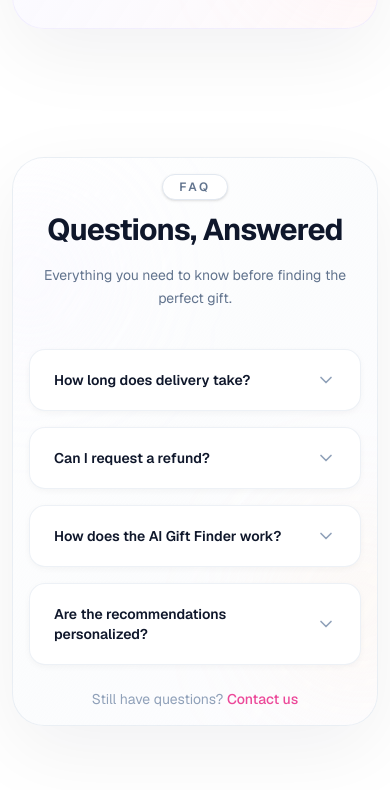
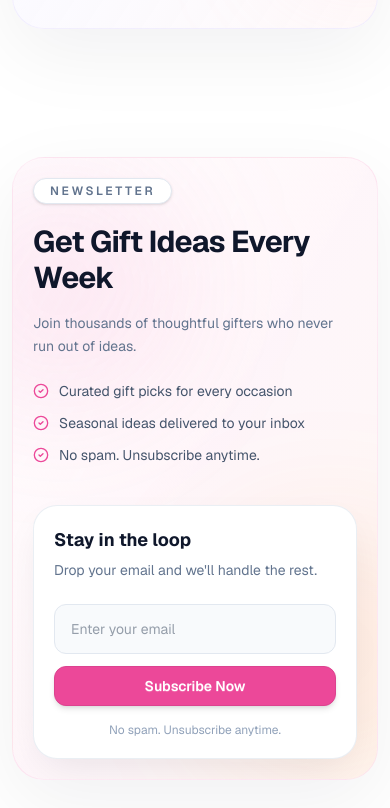
Before and after one commit to mahdi9162/Giftly-Client-Side, a Next.js app: page / in a window 390 px wide. Shown: the part 8916-9724 px from the top of the page. Built offline with nearby package versions, Linux system fonts and the light colour scheme.

Commit message:
feat: add Newsletter CTA section for email subscription and conversion

```diff
--- a/src/app/page.tsx
+++ b/src/app/page.tsx
@@ -3,6 +3,7 @@ import CategorySection from '@/components/home/CategorySection';
 import FAQ from '@/components/home/FAQ';
 import FeaturedProducts from '@/components/home/FeaturedProducts';
 import HeroSection from '@/components/home/HeroSection';
+import NewsletterCTA from '@/components/home/NewsletterCTA';
 import Testimonials from '@/components/home/Testimonials';
 import WhyChooseUs from '@/components/home/WhyChooseUs';
 import Navbar from '@/components/shared/Navbar';
@@ -28,6 +29,7 @@ export default function Home() {
       <AIHowItWorks />
       <WhyChooseUs />
       <Testimonials />
+      <NewsletterCTA />
       <FAQ />
     </>
   );
--- a/src/components/home/FAQ.tsx
+++ b/src/components/home/FAQ.tsx
@@ -28,7 +28,6 @@ const faqs = [
 ];
 
 const FAQ = () => {
-  // only one item open at a time; null means all closed
   const [openId, setOpenId] = useState<number | null>(null);
 
   const toggle = (id: number) => {
--- a/src/components/home/NewsletterCTA.tsx
+++ b/src/components/home/NewsletterCTA.tsx
@@ -0,0 +1,97 @@
+"use client";
+
+import { useState } from "react";
+import { CheckCircle2 } from "lucide-react";
+import Container from "../shared/Container";
+
+const bullets = [
+  "Curated gift picks for every occasion",
+  "Seasonal ideas delivered to your inbox",
+  "No spam. Unsubscribe anytime.",
+];
+
+const NewsletterCTA = () => {
+  const [email, setEmail] = useState("");
+
+  const handleSubmit = (e: React.FormEvent) => {
+    e.preventDefault();
+    // TODO: wire up to newsletter service
+    setEmail("");
+  };
+
+  return (
+    <Container>
+      <section className="px-3 py-16 md:px-0 md:py-20">
+        <div className="relative overflow-hidden rounded-4xl border border-primary/10 bg-gradient-to-br from-white via-primary/5 to-secondary/5 shadow-[0_24px_80px_rgba(15,23,42,0.06)]">
+          {/* glow blobs */}
+          <div className="pointer-events-none absolute -left-20 top-0 h-64 w-64 rounded-full bg-primary/10 blur-3xl" />
+          <div className="pointer-events-none absolute -right-20 bottom-0 h-64 w-64 rounded-full bg-secondary/10 blur-3xl" />
+
+          <div className="relative grid gap-10 p-5 sm:p-10 lg:grid-cols-2 lg:gap-16 lg:p-14">
+
+            {/* LEFT — messaging */}
+            <div className="flex flex-col justify-center">
+              <p className="inline-flex w-fit rounded-full border border-slate-200 bg-white px-4 py-1 text-xs font-semibold uppercase tracking-[0.22em] text-slate-500 shadow-sm">
+                Newsletter
+              </p>
+
+              <h2 className="mt-5 text-3xl font-bold tracking-tight text-slate-900 md:text-5xl">
+                Get Gift Ideas <br className="hidden sm:block" />
+                Every Week
+              </h2>
+
+              <p className="mt-4 max-w-sm text-sm leading-relaxed text-slate-500 md:text-base md:leading-7">
+                Join thousands of thoughtful gifters who never run out of ideas.
+              </p>
+
+              <ul className="mt-6 space-y-3">
+                {bullets.map((b) => (
+                  <li key={b} className="flex items-start gap-2.5 text-sm text-slate-600">
+                    <CheckCircle2 className="mt-0.5 h-4 w-4 shrink-0 text-primary" strokeWidth={2} />
+                    {b}
+                  </li>
+                ))}
+              </ul>
+            </div>
+
+            {/* RIGHT — form card */}
+            <div className="flex items-center justify-center">
+              <div className="w-full max-w-md rounded-3xl border border-slate-200/70 bg-white p-5 shadow-[0_15px_40px_-12px_rgba(15,23,42,0.10)]">
+                <p className="text-lg font-bold text-slate-900">
+                  Stay in the loop
+                </p>
+                <p className="mt-1.5 text-sm text-slate-500">
+                  Drop your email and we&apos;ll handle the rest.
+                </p>
+
+                <form onSubmit={handleSubmit} className="mt-6 flex flex-col gap-3">
+                  <input
+                    type="email"
+                    required
+                    value={email}
+                    onChange={(e) => setEmail(e.target.value)}
+                    placeholder="Enter your email"
+                    className="w-full rounded-xl border border-slate-200 bg-slate-50 px-4 py-3.5 text-sm text-slate-700 outline-none transition focus:border-primary/40 focus:bg-white focus:ring-2 focus:ring-primary/10"
+                  />
+                  <button
+                    type="submit"
+                    className="btn btn-primary w-full rounded-xl py-3.5 text-sm font-semibold text-white shadow-md"
+                  >
+                    Subscribe Now
+                  </button>
+                </form>
+
+                <p className="mt-4 text-center text-xs text-slate-400">
+                  No spam. Unsubscribe anytime.
+                </p>
+              </div>
+            </div>
+
+          </div>
+        </div>
+      </section>
+    </Container>
+  );
+};
+
+export default NewsletterCTA;
```
